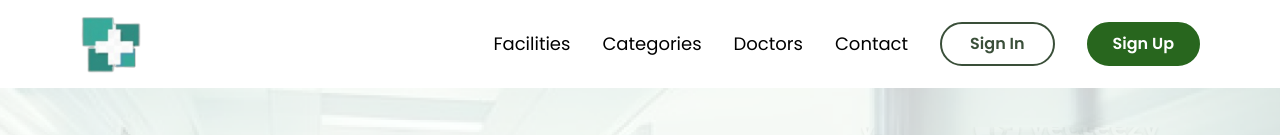
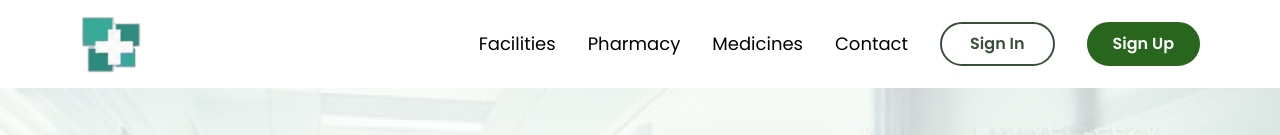
Before and after one commit to vishnubansal001/medofin, a React (Vite) app in the folder client/: page / in a window 1280 px wide. Shown: the top 135 px of the page. Built offline with nearby package versions, Linux system fonts and the light colour scheme; the HTML template or start-up script is replaced by a standard one; a web font is replaced by a local one.

Commit message:
Bug fixing done

```diff
--- a/client/src/components/home/Navbar.jsx
+++ b/client/src/components/home/Navbar.jsx
@@ -2,6 +2,7 @@ import { useState } from "react";
 import logo from "../../assets/logo.png";
 import { useNavigate } from "react-router-dom";
 import { motion } from "framer-motion";
+import { Link } from "react-router-dom";
 
 const navItems = [
   { value: "Facilities", path: "/facilities" },
@@ -28,12 +29,12 @@ const Navbar = () => {
             <p className="lg:text-lg text-base cursor-pointer select-none">
               Facilities
             </p>
-            <p className="lg:text-lg text-base cursor-pointer select-none">
-              Categories
-            </p>
-            <p className="lg:text-lg text-base cursor-pointer select-none">
-              Doctors
-            </p>
+            <Link to="/pharmacy" className="lg:text-lg text-base cursor-pointer select-none">
+              Pharmacy
+            </Link>
+            <Link to="/products" className="lg:text-lg text-base cursor-pointer select-none">
+              Medicines
+            </Link>
             <p className="lg:text-lg text-base cursor-pointer select-none">
               Contact
             </p>
@@ -96,8 +97,8 @@ const Navbar = () => {
           animate={{ opacity: isSidebarOpen ? 1 : 0 }}
           transition={{ duration: 0.3 }}
           className={`${isSidebarOpen
-              ? "h-full w-screen backdrop-blur-sm absolute top-0 left-0 z-[90]"
-              : ""
+            ? "h-full w-screen backdrop-blur-sm absolute top-0 left-0 z-[90]"
+            : ""
             }`}
         ></motion.div>
         <motion.div
--- a/client/src/components/signIn/Form.jsx
+++ b/client/src/components/signIn/Form.jsx
@@ -39,7 +39,7 @@ const Form = () => {
         setLoginData({ email: '', password: '' });
 
         setTimeout(() => {
-          navigate('/home')
+          navigate('/')
         }, 2000);
         setLoading(false)
       }
--- a/client/src/pages/product/Products.jsx
+++ b/client/src/pages/product/Products.jsx
@@ -176,10 +176,10 @@ const Products = () => {
               <img src={logo} alt="logo" className="w-12 h-12" />
               <p className="font-lime text-base sm:flex hidden">Medofin</p>
             </div>
-            <NavLink className="text-xs s:text-sm sm:text-base font-normal font-popp text-black">
+            <NavLink to="/" className="text-xs s:text-sm sm:text-base font-normal font-popp text-black">
               Home
             </NavLink>
-            <NavLink className="text-xs s:text-sm sm:text-base font-normal font-popp text-black">
+            <NavLink to="/labs" className="text-xs s:text-sm sm:text-base font-normal font-popp text-black">
               LabTest
             </NavLink>
             <NavLink className="text-xs s:text-sm sm:text-base font-normal font-popp text-black">
```
Also changed, not shown: 1 other file (tests, documents, lock files or other folders).
